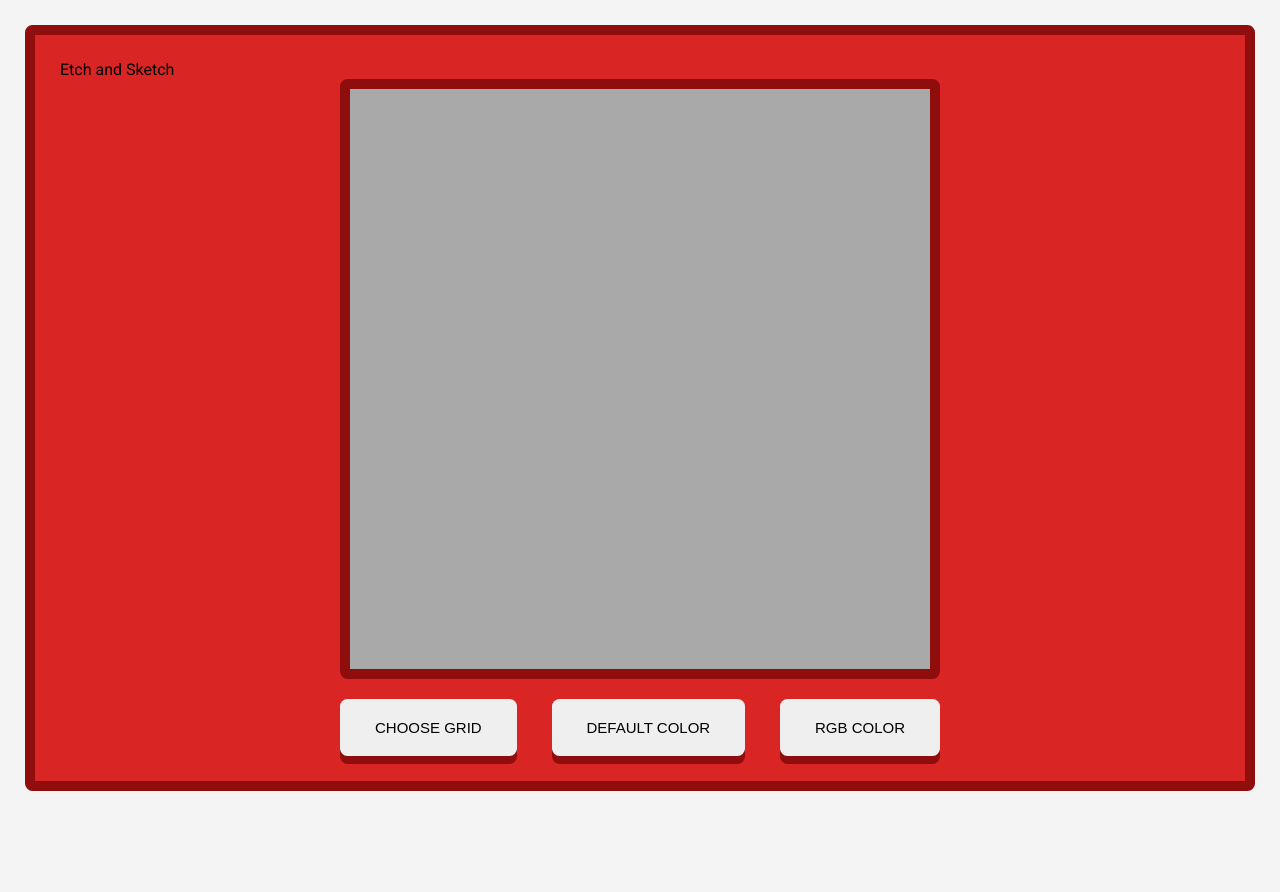
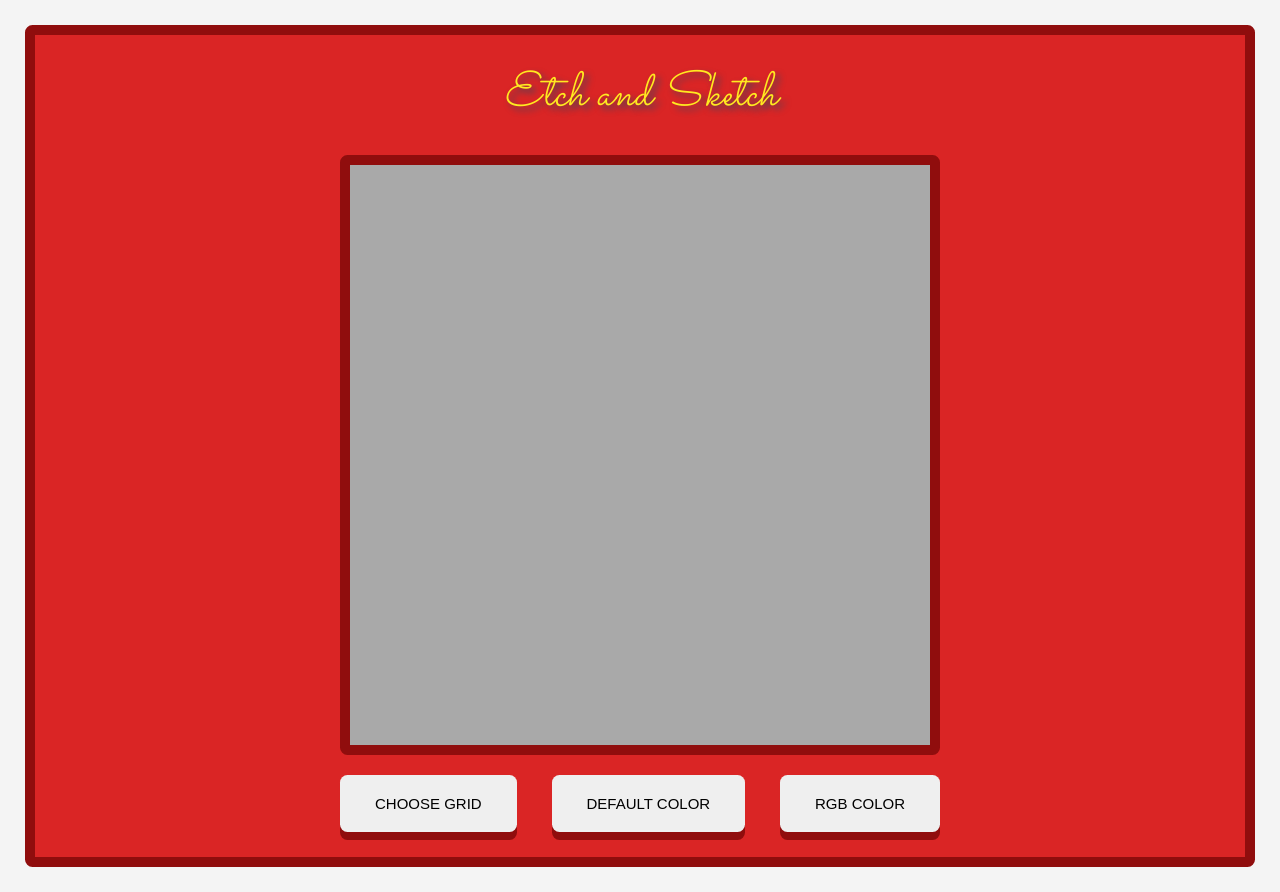
Before and after one commit to MacJ13/etch-a-sketch, a plain HTML site: page index.html in a window 1280 px wide. Before the commit the page ends 816 px from the top, so only its background shows below. Drawn offline with Linux system fonts and the light colour scheme.

Commit message:
Style heading selector

```diff
--- a/style.css
+++ b/style.css
@@ -27,6 +27,17 @@ body {
     padding: 25px;
     border: 10px solid #900d0d;
     border-radius: 7.5px;
+}
+
+.heading {
+    color: #FFEA20;
+    font-size: 48px;
+    font-family: 'Sacramento', cursive;
+    font-style: italic;
+    text-align: center;
+
+    text-shadow: 4px 4px 6px rgba(66, 68, 90, 1);
+    margin-bottom: 25px;
 }
 
 .box {
```
